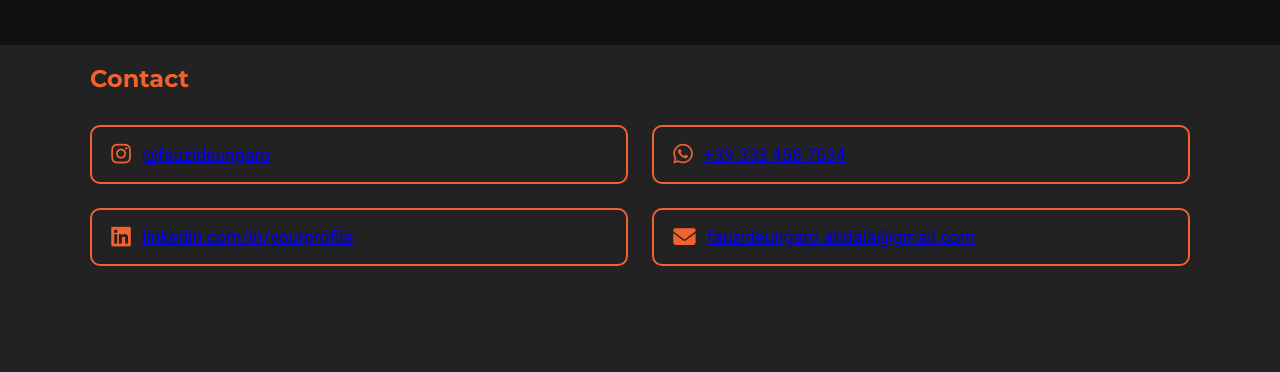
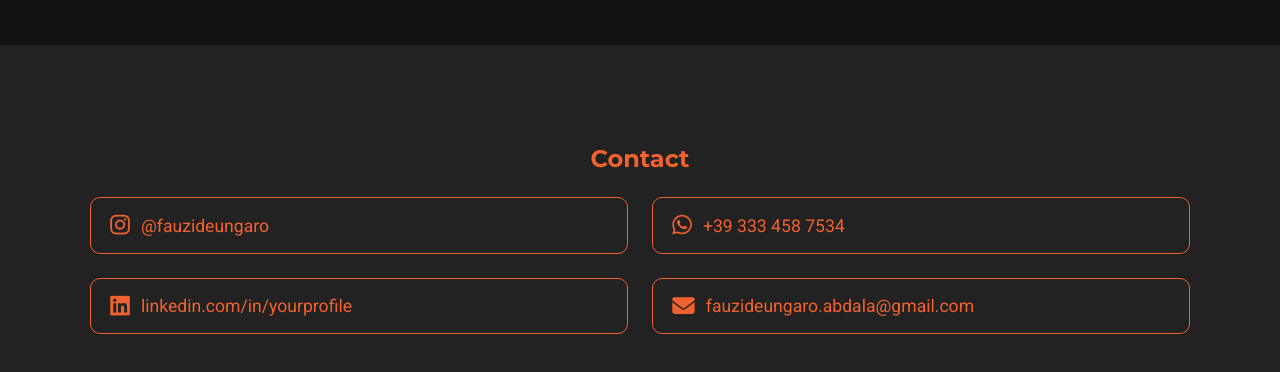
Before and after one commit to fauzideungaroabdala-hub/my-portfolio-site, a plain HTML site: page index.html in a window 1280 px wide. Shown: the part 2240-2612 px from the top of the page. Drawn offline with Linux system fonts and the light colour scheme.

Commit message:
Update styles.css

```diff
--- a/styles.css
+++ b/styles.css
@@ -228,42 +228,56 @@ body {
 /* Contact Section */
 .contact {
   background: none; /* Transparent background */
-  color: #f2622e; /* Orange text */
-  margin: 0rem auto;
-  padding: 0rem;
-  border-radius: 16px; /* Rounded corners */
+  color: #f2622e; /* Orange text color */
+  margin: 3rem auto;
+  padding: 2rem;
+  border-radius: 16px;
 }
 
 .contact h2 {
-  font-family: 'Montserrat', Arial, sans-serif; /* Font for heading */
+  font-family: 'Montserrat', Arial, sans-serif;
   color: #f2622e; /* Orange heading */
-  margin-bottom: 2rem; /* Space below the heading */
+  margin-bottom: 1.5rem;
+  text-align: center; /* Center the heading */
 }
 
+/* Ensure text color in contact list is orange */
 .contact-list {
-  list-style: none; /* Remove default list styling */
-  padding: 0; /* Remove padding */
-  margin: 0; /* Remove margin */
-  display: grid; /* Grid layout for contact items */
+  list-style: none;
+  padding: 0;
+  margin: 0;
+  display: grid;
   grid-template-columns: repeat(2, 1fr); /* Two columns layout */
-  gap: 1.5rem; /* Space between items */
-  font-size: 1.1rem; /* Font size for contact items */
+  gap: 1.5rem;
+  font-size: 1.1rem;
 }
 
+/* Contact list item styling */
 .contact-list li {
-  display: flex; /* Flex layout for each contact item */
-  align-items: center; /* Vertically align items */
-  gap: 0.7rem; /* Space between icon and text */
-  background: #222; /* Dark background for each contact item */
+  display: flex;
+  align-items: center;
+  gap: 0.7rem;
+  background: #222;
   padding: 1rem 1.2rem;
-  border-radius: 10px; /* Rounded corners */
+  border-radius: 10px;
   color: #f2622e; /* Orange text color */
-  border: 2px solid #f2622e; /* Orange border */
+  border: 1px solid #f2622e; /* Orange border */
+}
+
+/* Link color inside the contact list */
+.contact-list a {
+  color: #f2622e; /* Orange link color */
+  text-decoration: none; /* Remove underline from links */
+}
+
+/* Hover effect for contact links */
+.contact-list a:hover {
+  color: #fff1dd; /* Change link color to white on hover */
 }
 
 .contact-list i {
-  color: #f2622e; /* Orange icon color */
-  font-size: 1.4rem; /* Icon size */
+  color: #f2622e; /* Orange icons */
+  font-size: 1.4rem;
 }
 
 /* Footer Section */
```
